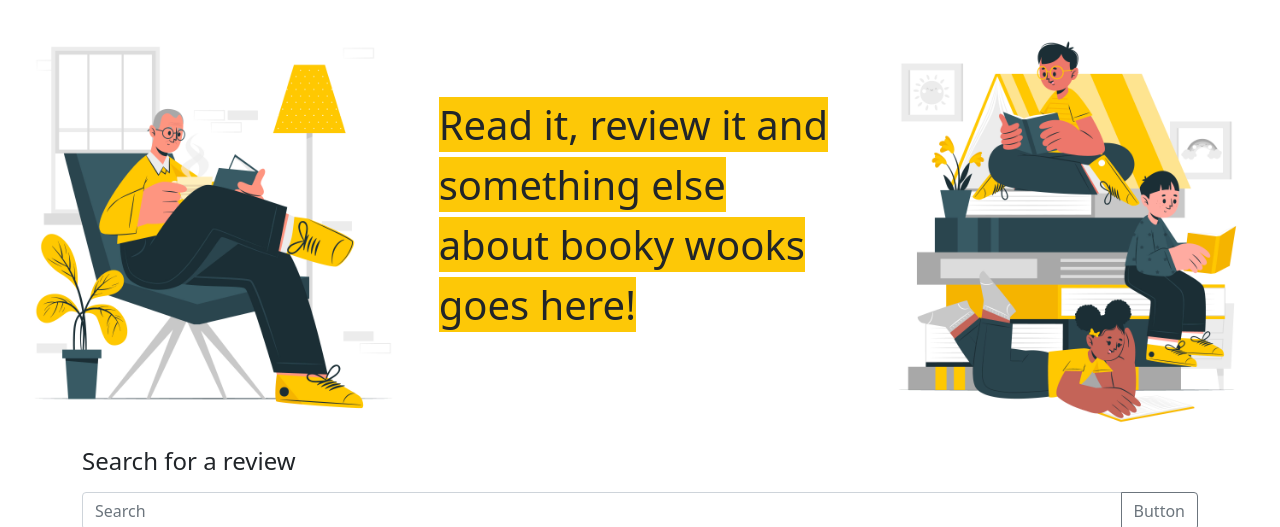
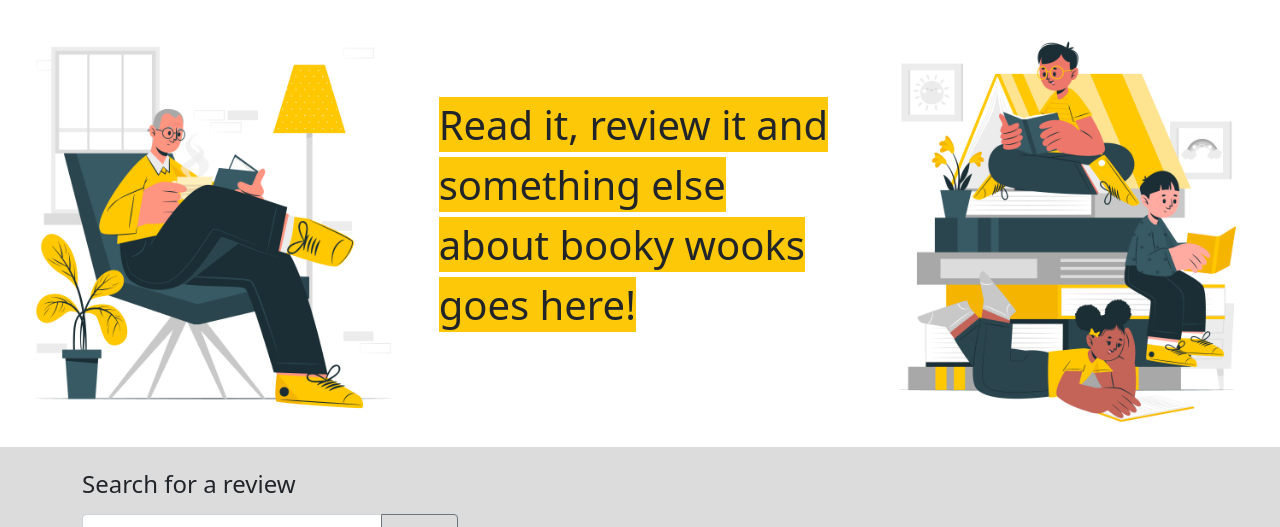
Before and after one commit to mattgriffindev/treat-yo-shelf, a Flask app: page / in a window 1280 px wide. Shown: the part 81-608 px from the top of the page. Run offline with Flask 2, Linux system fonts and the light colour scheme; some libraries are stand-ins or nearby versions; some web fonts are replaced.

Commit message:
Add search section styling

```diff
--- a/static/css/style.css
+++ b/static/css/style.css
@@ -93,6 +93,19 @@ html {
 
 .highlight {
 	background-color: var(--brand-color);
+}
+
+/*------------------------------------------------------------home-search-*/
+
+#home-search {
+	height: 8rem;
+	display: flex;
+	align-items: center;
+	background-color: #DCDCDD;
+}
+
+.home-search-input {
+	width: 25rem;
 }
 
 /*---------------------------------------------------------------features-*/
```
